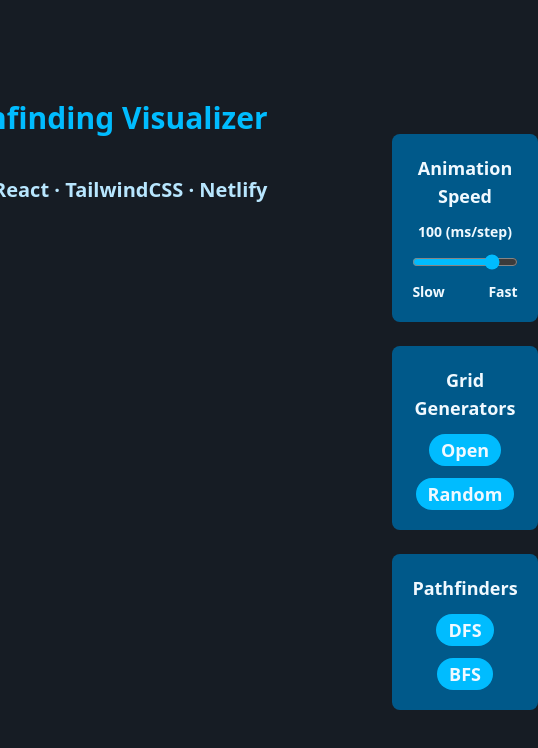
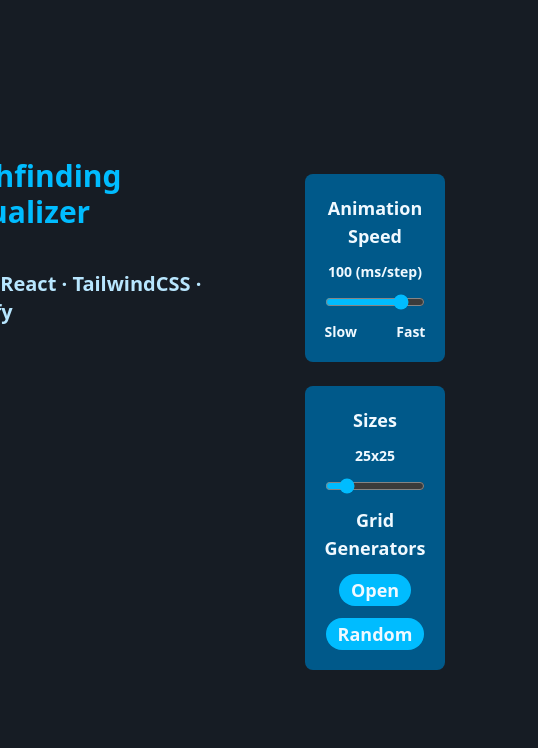
Before and after one commit to Jack-Underhill/Pathfinding-Visualizer, a React (Vite) app: page / in a window 390 px wide. Shown: the top 748 px of the page, 538 px wide, since content can reach past the window. Built offline with nearby package versions, Linux system fonts and the light colour scheme.

Commit message:
Responsive Canvas & GridSize Input

```diff
--- a/src/App.jsx
+++ b/src/App.jsx
@@ -8,9 +8,12 @@ import CanvasGrid from "./components/CanvasGrid";
 import ControlPanel from "./components/ControlPanel";
 
 function App() {
-  const [grid, setGrid] = useState(new Grid(25, 25));
+  const [gridSize, setGridSize] = useState(25);
+  const [grid, setGrid] = useState(new Grid(gridSize, gridSize));
   const [running, setRunning] = useState(false);
   const [speed, setSpeed] = useState(100);
+
+  const gridSizeRef = useRef(gridSize);
   const speedRef = useRef(speed);
 
   const runAlgo = (algo) => {
@@ -24,17 +27,17 @@ function App() {
     setTimeout(() => runAlgo(algo), speedRef.current);
   }
 
-  const startAlgo = (algoName) => {
+  const startAlgo = async (algoName) => {
     if(!running) {
       let algo;
 
       switch(algoName) {
         case "OpenGrid":
-          grid.resetGrid();
+          grid.resetGrid(gridSize, gridSize);
           algo = new GridOpen(grid);
           break;
         case "RandomGrid":
-          grid.resetGrid();
+          grid.resetGrid(gridSize, gridSize);
           algo = new GridRandom(grid);
           break;
         // case "PrimsGrid":
@@ -72,19 +75,33 @@ function App() {
     speedRef.current = speed;
   }, [speed]);
 
+  useEffect(() => {
+    gridSizeRef.current = gridSize;
+  }, [gridSize]);
+
   return (
-    <div className='p-10 min-h-screen bg-background flex justify-center items-center gap-10'>
-      <div className="flex flex-col justify-center items-center gap-10">
+    <div className='p-10 min-h-screen bg-background flex flex-row  justify-center items-center gap-10'>
+      <div className="flex flex-col justify-center items-center gap-10 w-full max-h-[70vh] min-w-80">
         <div className="text-sky-400 text-3xl font-bold">
           Pathfinding Visualizer
         </div>
         <div className="text-sky-200 text-xl font-bold">
           Vite · React · TailwindCSS · Netlify
         </div>
-        <CanvasGrid grid={grid} onReRender={setGrid}/>
+        <CanvasGrid
+          grid={grid}
+          onReRender={setGrid}
+          className="w-full"
+        />
       </div>
-      <div className="w-fit h-auto">
-        <ControlPanel onRunAlgo={startAlgo} onSpeedChange={setSpeed} speed={speed} />
+      <div className="w-fit h-auto flex  justify-center items-center ">
+        <ControlPanel
+          onRunAlgo={startAlgo}
+          onSpeedChange={setSpeed}
+          onGridSizeChange={setGridSize}
+          speed={speed}
+          gridSize={gridSize}
+        />
       </div>
     </div>
   )
--- a/src/components/CanvasGrid.jsx
+++ b/src/components/CanvasGrid.jsx
@@ -3,15 +3,17 @@ import { CellType } from "../logic/grid/CellTypes";
 
 function CanvasGrid({ grid, onReRender }) {
     const canvasRef = useRef(null);
-    const cellSize = 20;
+    const cellSizeRef = useRef(20);
+
+    const getCellSize = () => cellSizeRef.current;
 
     const getMousePos = (e) => {
         const rect = canvasRef.current.getBoundingClientRect();
         const x = e.clientX - rect.left;
         const y = e.clientY - rect.top;
 
-        const col = Math.floor(x / cellSize);
-        const row = Math.floor(y / cellSize);
+        const col = Math.floor(x / getCellSize());
+        const row = Math.floor(y / getCellSize());
 
         return { row, col };
     }
@@ -37,11 +39,21 @@ function CanvasGrid({ grid, onReRender }) {
         const canvas = canvasRef.current;
         if(!canvas || !grid) return;
 
+        const container = canvas.parentNode;
+
+        const resizeAndDraw = () => {
+            const containerWidth = container.clientWidth;
+            const containerHeight = container.clientHeight;
+
+            const size = Math.min(containerWidth, containerHeight);
+            const cellSize = Math.floor(size / grid.cols);
+            cellSizeRef.current = cellSize;
+
+            canvas.width = grid.cols * cellSize;
+            canvas.height = grid.rows * cellSize;
+
             const ctx = canvas.getContext("2d");
             if(!ctx) throw new Error("Canvas 2D context is not available");
-
-        canvas.width = grid.cols * cellSize;
-        canvas.height= grid.rows * cellSize;
 
             ctx.clearRect(0, 0, canvas.width, canvas.height);
 
@@ -51,13 +63,19 @@ function CanvasGrid({ grid, onReRender }) {
                     drawCell(ctx, cell);
                 }
             }
+        }
+
+        const observer = new ResizeObserver(resizeAndDraw)
+        observer.observe(container);
+
+        resizeAndDraw();
+
+        return () => observer.disconnect();
     }, [grid]);
 
     const drawCell = (ctx, cell) => {
-        const x = cell.col * cellSize;
-        const y = cell.row * cellSize;
-
-        // console.log(cell);
+        const x = cell.col * getCellSize();
+        const y = cell.row * getCellSize();
 
         switch(cell.type) {
             case CellType.EMPTY:
@@ -91,32 +109,31 @@ function CanvasGrid({ grid, onReRender }) {
                 ctx.fillStyle = '#EDEDED';
         }
 
-        ctx.fillRect(x, y, cellSize, cellSize);
+        ctx.fillRect(x, y, getCellSize(), getCellSize());
 
         ctx.strokeStyle = '#161C24';
         ctx.beginPath();
 
         if(grid.isOpen || !cell.links.includes(0))
-            ctx.moveTo(x, y), ctx.lineTo(x + cellSize, y)
+            ctx.moveTo(x, y), ctx.lineTo(x + getCellSize(), y)
         if(grid.isOpen || !cell.links.includes(1))
-            ctx.moveTo(x, y), ctx.lineTo(x, y + cellSize)
+            ctx.moveTo(x, y), ctx.lineTo(x, y + getCellSize())
         if(grid.isOpen || !cell.links.includes(2))
-            ctx.moveTo(x, y + cellSize), ctx.lineTo(x + cellSize, y + cellSize)
+            ctx.moveTo(x, y + getCellSize()), ctx.lineTo(x + getCellSize(), y + getCellSize())
         if(grid.isOpen || !cell.links.includes(3))
-            ctx.moveTo(x + cellSize, y), ctx.lineTo(x + cellSize, y + cellSize)
+            ctx.moveTo(x + getCellSize(), y), ctx.lineTo(x + getCellSize(), y + getCellSize())
 
         ctx.stroke();
     }
 
     return (
-        <div className="flex justify-center items-center">
         <canvas
             ref={canvasRef}
             onMouseDown={handleMouseDown}
             onMouseMove={handleMouseMove}
             onMouseUp={handleMouseUp}
+            className="w-full"
         />
-        </div>
     )
 }
 
--- a/src/components/ControlPanel.jsx
+++ b/src/components/ControlPanel.jsx
@@ -1,11 +1,25 @@
-function ControlPanel({ onRunAlgo, onSpeedChange, speed }) {
+import { useState } from 'react';
+
+function ControlPanel({ onRunAlgo, onSpeedChange, onGridSizeChange, speed, gridSize }) {
     let cardClass = "bg-sky-800 w-full p-5 text-center flex flex-col gap-3 text-sky-50 text-lg font-bold rounded-lg justify-center items-center";
+    let algClass = "bg-sky-400 py-0.5 px-3 w-fit rounded-full";
 
-    let algClass = "bg-sky-400 py-0.5 px-3 w-fit rounded-full"
+    const [gridCardClass, setGridCardClass] = useState(cardClass);
+    const [pfCardClass, setPFCardClass] = useState(cardClass + " hidden");
+
+    const enablePathfinders = () => {
+        setGridCardClass(cardClass + " hidden");
+        setPFCardClass(cardClass);
+    }
+
+    const enableGrids = () => {
+        setGridCardClass(cardClass);
+        setPFCardClass(cardClass + " hidden");
+    }
 
     return (
         <div className="h-1/1 flex flex-col justify-center items-center gap-6">
-            <div className={`${cardClass}`}>
+            <div className={cardClass}>
                 <div className="">
                     Animation Speed
                 </div>
@@ -26,18 +40,40 @@ function ControlPanel({ onRunAlgo, onSpeedChange, speed }) {
                     <span>Fast</span>
                 </div>
             </div>
-            <div className={`${cardClass}`}>
+            <div className={gridCardClass}>
+                <div className="">
+                    Sizes
+                </div>
+                <div className="text-sm text-center">
+                    {gridSize}x{gridSize}
+                </div>
+                <input
+                    type="range"
+                    min={10}
+                    max={100}
+                    value={gridSize}
+                    step={5}
+                    onChange={(e) => onGridSizeChange(Number(e.target.value))}
+                    className="w-full accent-sky-400"
+                />
+
                 <div className="">
                     Grid Generators
                 </div>
                 <button
-                    onClick={() => onRunAlgo("OpenGrid")}
+                    onClick={() => {
+                        onRunAlgo("OpenGrid")
+                        enablePathfinders();
+                    }}
                     className={algClass}
                 >
                     Open
                 </button>
                 <button
-                    onClick={() => onRunAlgo("RandomGrid")}
+                    onClick={() => {
+                        onRunAlgo("RandomGrid")
+                        enablePathfinders();
+                    }}
                     className={algClass}
                 >
                     Random
@@ -49,7 +85,7 @@ function ControlPanel({ onRunAlgo, onSpeedChange, speed }) {
                     Prim's
                 </button> */}
             </div>
-            <div className={`${cardClass}`}>
+            <div className={pfCardClass}>
                 <div className="">
                     Pathfinders
                 </div>
@@ -83,6 +119,12 @@ function ControlPanel({ onRunAlgo, onSpeedChange, speed }) {
                 >
                     SHP A*
                 </button> */}
+                <button
+                    onClick={enableGrids}
+                    className="bg-gray-900 py-0.5 px-3 w-fit rounded-full"
+                >
+                    Back
+                </button>
             </div>
         </div>
     )
--- a/src/logic/grid/Grid.js
+++ b/src/logic/grid/Grid.js
@@ -5,19 +5,18 @@ export class Grid
 {
     constructor(rows, cols)
     {
+        this.resetGrid(rows, cols);
+    }
+
+    _createGrid(rows, cols)
+    {
         this.rows = rows
         this.cols = cols
         this.start = null
         this.end = null
-
+        this.isOpen = false;
         this.initMouseHandling();
 
-        this.grid = this._createGrid()
-        this.isOpen = false;
-    }
-
-    _createGrid()
-    {
         const grid = []
 
         for(let r = 0; r < this.rows; r++)
@@ -54,19 +53,9 @@ export class Grid
         }
     }
 
-    resetGrid()
+    resetGrid(rows, cols)
     {
-        this.isOpen = false;
-
-        for(let row of this.grid)
-        {
-            for(let cell of row)
-            {
-                cell.reset()
-                this.start = null
-                this.end = null
-            }
-        }
+        this.grid = this._createGrid(rows, cols);
     }
 
     resetPF()
```
Lines whose indentation alone changed are shown as unchanged.
